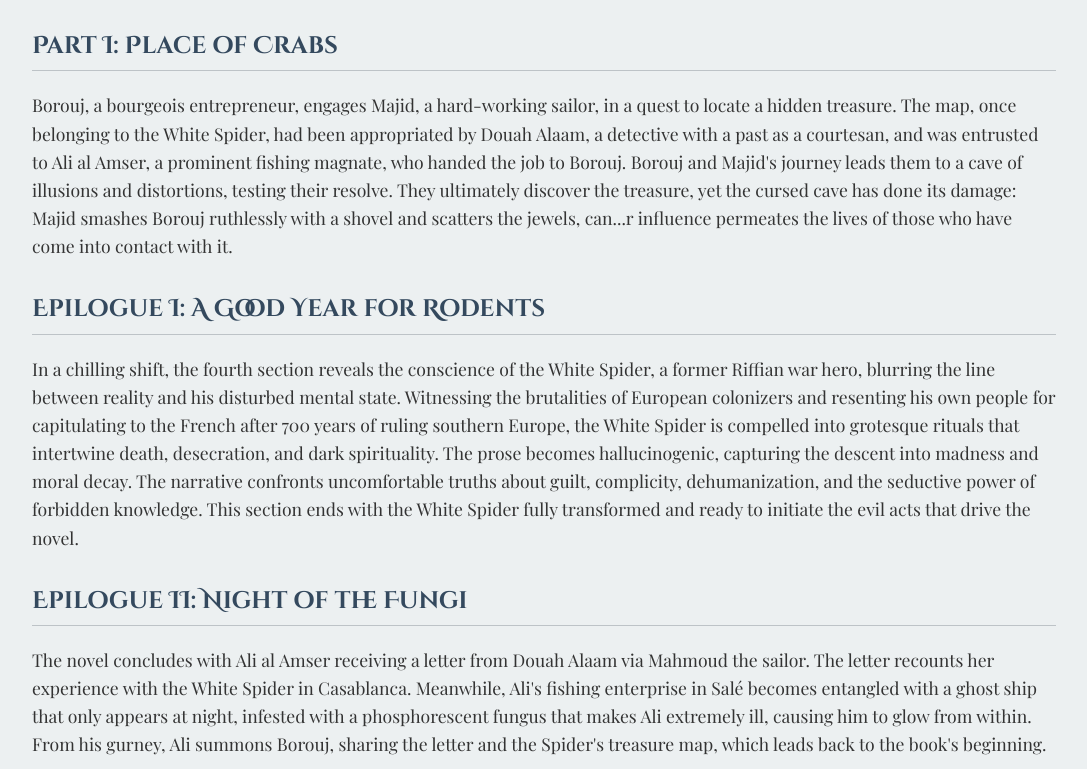
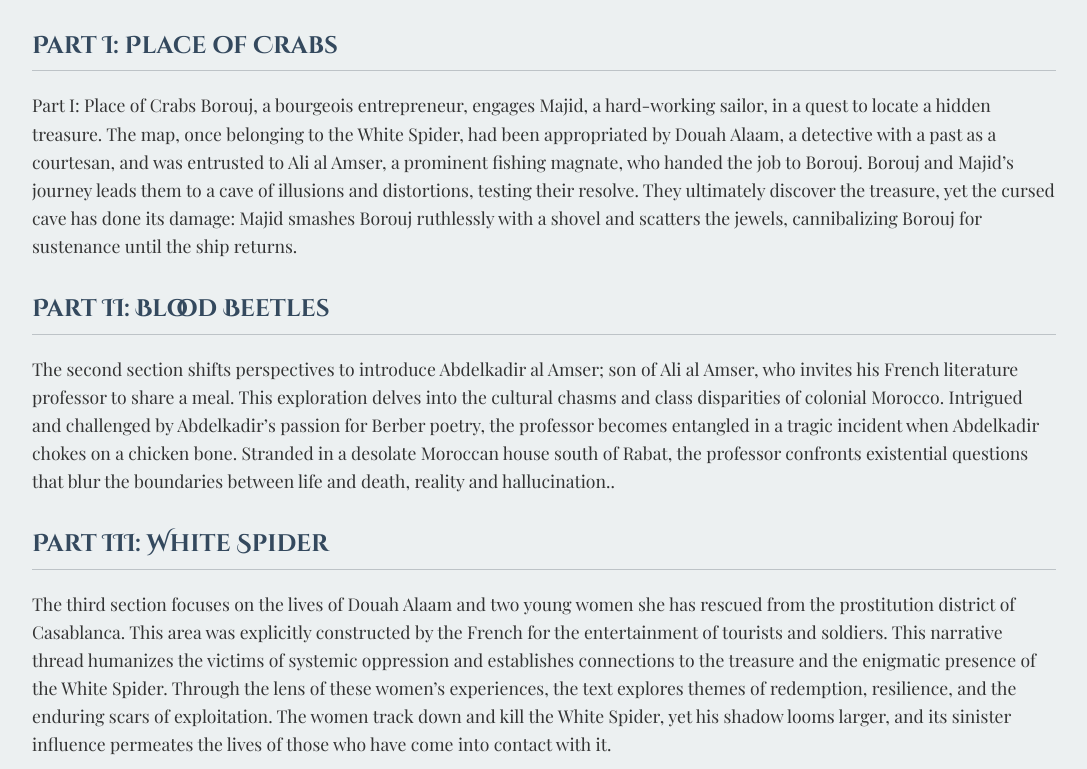
Before and after one commit to iuoala777/the-white-spider, a plain HTML site: page index.html in a window 1280 px wide. Shown: the part 1271-2040 px from the top of the page, without its empty margins (96-1183 px from the left). Drawn offline with nearby package versions, Linux system fonts and the light colour scheme.

Commit message:
Update index.html
updating copy and synopses

```diff
--- a/index.html
+++ b/index.html
@@ -25,7 +25,7 @@
         <div class="hero-content">
             <h1>THE WHITE SPIDER</h1>
             <h2>A Tale of Adventure and the Macabre</h2>
-            <p>Set in 1930s Morocco, an odyssey that delves into the intricate socio-political fabric of a nation grappling with its colonial past and the darkest corners of the human psyche.</p>
+            <p>Set in 1930s Morocco, an odyssey that delves into the intricate socio-political fabric of a nation grappling with colonialism and the darkest corners of the human psyche.</p>
             <a href="#synopsis" class="btn">Discover the Story</a>
         </div>
     </section>
@@ -42,13 +42,20 @@
             <p>THE WHITE SPIDER, both as a character and a symbol, embodies the duality of humanity's darkest impulses and the detrimental effects of authoritarianism on the Self as well as society. Its complex anti-heroes navigate moral landscapes fraught with contradictions.</p>
 
             <h3>Part I: Place of Crabs</h3>
-            <p>Borouj, a bourgeois entrepreneur, engages Majid, a hard-working sailor, in a quest to locate a hidden treasure. The map, once belonging to the White Spider, had been appropriated by Douah Alaam, a detective with a past as a courtesan, and was entrusted to Ali al Amser, a prominent fishing magnate, who handed the job to Borouj. Borouj and Majid's journey leads them to a cave of illusions and distortions, testing their resolve. They ultimately discover the treasure, yet the cursed cave has done its damage: Majid smashes Borouj ruthlessly with a shovel and scatters the jewels, can...r influence permeates the lives of those who have come into contact with it.</p>
+            <p>Part I: Place of Crabs
+Borouj, a bourgeois entrepreneur, engages Majid, a hard-working sailor, in a quest to locate a hidden treasure. The map, once belonging to the White Spider, had been appropriated by Douah Alaam, a detective with a past as a courtesan, and was entrusted to Ali al Amser, a prominent fishing magnate, who handed the job to Borouj. Borouj and Majid’s journey leads them to a cave of illusions and distortions, testing their resolve. They ultimately discover the treasure, yet the cursed cave has done its damage: Majid smashes Borouj ruthlessly with a shovel and scatters the jewels, cannibalizing Borouj for sustenance until the ship returns.</p>
+
+            <h3>Part II: Blood Beetles</h3>
+            <p>The second section shifts perspectives to introduce Abdelkadir al Amser; son of Ali al Amser, who invites his French literature professor to share a meal. This exploration delves into the cultural chasms and class disparities of colonial Morocco. Intrigued and challenged by Abdelkadir’s passion for Berber poetry, the professor becomes entangled in a tragic incident when Abdelkadir chokes on a chicken bone. Stranded in a desolate Moroccan house south of Rabat, the professor confronts existential questions that blur the boundaries between life and death, reality and hallucination..</p>
+
+            <h3>Part III: White Spider</h3>
+            <p>The third section focuses on the lives of Douah Alaam and two young women she has rescued from the prostitution district of Casablanca. This area was explicitly constructed by the French for the entertainment of tourists and soldiers. This narrative thread humanizes the victims of systemic oppression and establishes connections to the treasure and the enigmatic presence of the White Spider. Through the lens of these women’s experiences, the text explores themes of redemption, resilience, and the enduring scars of exploitation. The women track down and kill the White Spider, yet his shadow looms larger, and its sinister influence permeates the lives of those who have come into contact with it.</p>
 
             <h3>Epilogue I: A Good Year for Rodents</h3>
-            <p>In a chilling shift, the fourth section reveals the conscience of the White Spider, a former Riffian war hero, blurring the line between reality and his disturbed mental state. Witnessing the brutalities of European colonizers and resenting his own people for capitulating to the French after 700 years of ruling southern Europe, the White Spider is compelled into grotesque rituals that intertwine death, desecration, and dark spirituality. The prose becomes hallucinogenic, capturing the descent into madness and moral decay. The narrative confronts uncomfortable truths about guilt, complicity, dehumanization, and the seductive power of forbidden knowledge. This section ends with the White Spider fully transformed and ready to initiate the evil acts that drive the novel.</p>
+            <p>IIn a chilling shift, the fourth section reveals the conscience of the White Spider, a former Riffian war hero, blurring the line between reality and his disturbed mental state. Witnessing the brutalities of European colonizers and resenting his own people for capitulating to the French after 700 years of ruling southern Europe, the White Spider is compelled into grotesque rituals that intertwine death, desecration, and dark spirituality. The prose becomes hallucinogenic, capturing the descent into madness and moral decay. The narrative confronts uncomfortable truths about guilt, complicity, dehumanization, and the seductive power of forbidden knowledge. This section ends with the White Spider fully transformed and ready to initiate the evil acts that drive the novel.</p>
 
             <h3>Epilogue II: Night of the Fungi</h3>
-            <p>The novel concludes with Ali al Amser receiving a letter from Douah Alaam via Mahmoud the sailor. The letter recounts her experience with the White Spider in Casablanca. Meanwhile, Ali's fishing enterprise in Salé becomes entangled with a ghost ship that only appears at night, infested with a phosphorescent fungus that makes Ali extremely ill, causing him to glow from within. From his gurney, Ali summons Borouj, sharing the letter and the Spider's treasure map, which leads back to the book's beginning.</p>
+            <p>The novel concludes with Ali al Amser receiving a letter from Douah Alaam via Mahmoud the sailor. The letter recounts her experience with the White Spider in Casablanca. Meanwhile, Ali’s fishing enterprise in Salé becomes entangled with a ghost ship that only appears at night, infested with a phosphorescent fungus that makes Ali extremely ill, causing him to glow from within. From his gurney, Ali summons Borouj, sharing the letter and the Spider’s treasure map, which leads back to the book’s beginning.</p>
         </div>
     </section>
 
@@ -84,7 +91,7 @@
         <div class="container">
             <h2>About the Author</h2>
             <p><strong>Youssef Alaoui</strong> is a talented emerging author with a unique voice, deeply rooted in North African history and culture. Born and raised with a profound connection to the rich tapestry of Morocco, Alaoui brings a fresh and insightful perspective to historical fiction and psychological mystery.</p>
-            <p>His debut novel, "The White Spider," is a testament to his dedication to crafting compelling narratives that explore the complexities of human nature against the backdrop of significant historical periods. Alaoui's work is characterized by its intricate plotting, vivid character development, and a keen eye for the social and political nuances of his settings.</p>
+            <p>His debut novel, "The White Spider," is a testament to his dedication to crafting compelling narratives that explore the complexities of human nature against the backdrop of a significant historical period. Alaoui's work is characterized by its intricate plotting, vivid character development, sense of humor, and a keen eye for the social and political nuances of his settings.</p>
             <p>With "The White Spider," Youssef Alaoui invites readers on an unforgettable journey, challenging perceptions and delving into the depths of both adventure and the macabre.</p>
             </div>
     </section>
```
